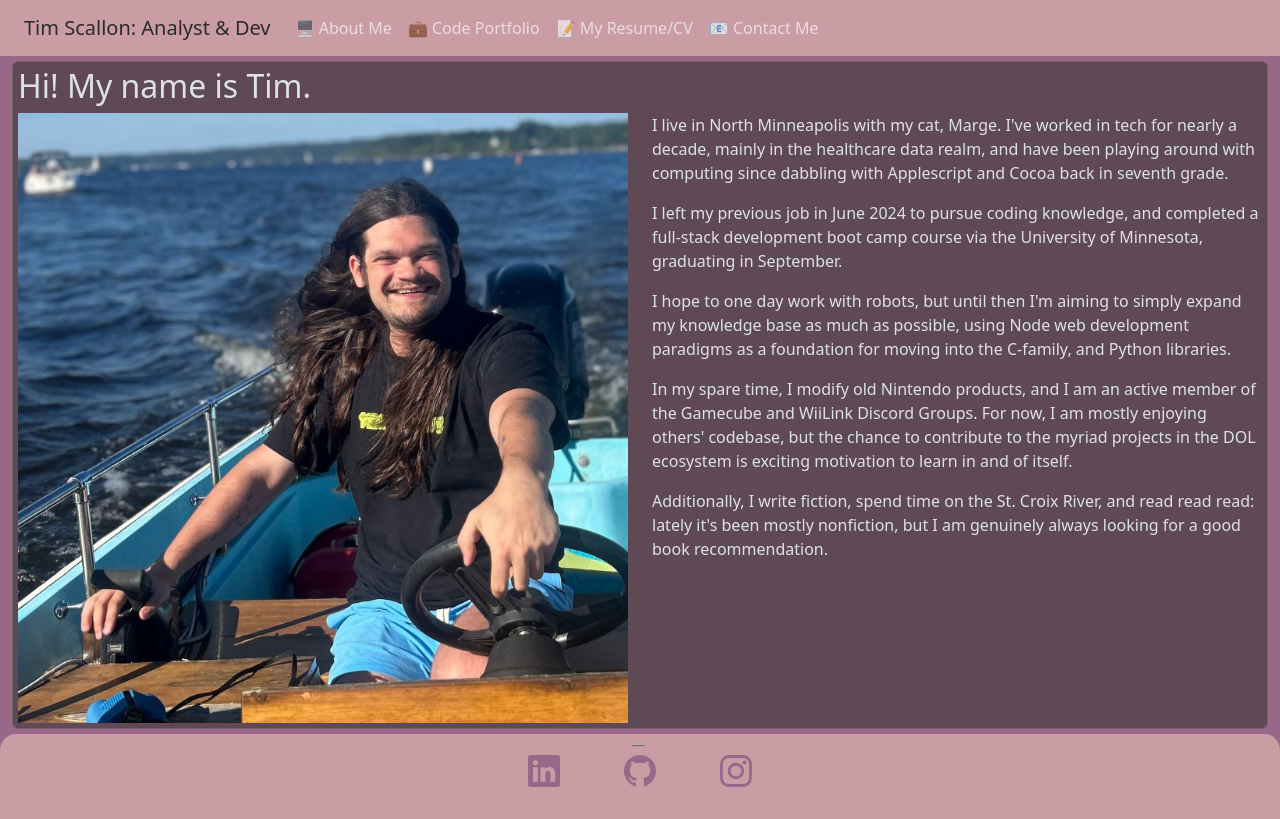
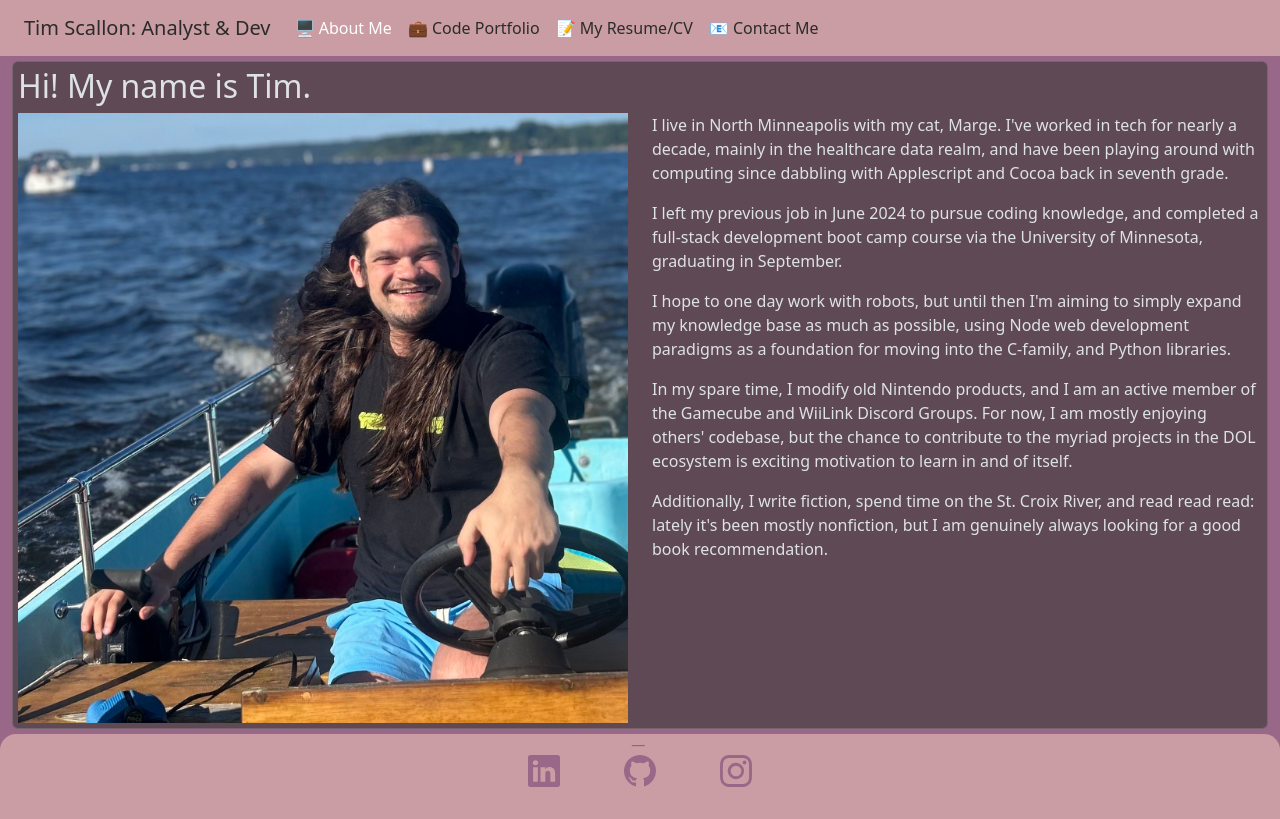
Before and after one commit to floatingpoint-exaflop/react-portfolio, a React (Vite) app: page / in a window 1280 px wide. Built offline with nearby package versions, Linux system fonts and the light colour scheme.

Commit message:
last fixes for now

```diff
--- a/src/components/Navigation.jsx
+++ b/src/components/Navigation.jsx
@@ -1,12 +1,8 @@
 import { useState } from "react";
+import { useLocation } from "react-router-dom";
 
 export default function Navigation(props) {
-
-  const [current, setCurrent] = useState("About Me");
-
-  const handleNavClick = (page) => {
-    setCurrent(page);
-  };
+  const location = useLocation();
 
   const menu = [
     { id: 1, label: "🖥️ About Me", href: "/" },
@@ -18,9 +14,9 @@ export default function Navigation(props) {
   return (
     <nav className="navbar navbar-expand-lg">
       <div className="container-fluid">
-        <a className="navbar-brand">
+        <span className="navbar-brand">
           {props.creator}: {props.title}
-        </a>
+        </span>
         <button
           className="navbar-toggler"
           type="button"
@@ -37,10 +33,13 @@ export default function Navigation(props) {
             {menu.map((page) => (
               <a
                 key={page.id}
-                className={`nav-link ${current === page.label ? "active" : ""}`}
+                className={`nav-link ${
+                  location.pathname === page.href ? "active" : ""
+                }`}
                 href={page.href}
-                aria-current={current === page.label ? "page" : undefined}
-                onClick={() => handleNavClick(page.label)}
+                aria-current={
+                  location.pathname === page.href ? "page" : undefined
+                }
               >
                 {page.label}
               </a>
--- a/src/more.css
+++ b/src/more.css
@@ -22,10 +22,16 @@ header, nav div, nav {
 .navbar-brand {
   color: #2A2B2A;
 }
+.navbar-brand:hover {
+  color: #2A2B2A;
+}
+
+.navbar-nav a {
+  color: #2A2B2A
+}
 
 main {
-  flex: 1;
-  /* Ensure main takes remaining space */
+  flex-grow: 1;
 }
 
 footer {
@@ -33,7 +39,7 @@ footer {
   color: rgb(255, 255, 255);
   text-align: center;
   padding: 1rem;
-  margin-top: auto; /* This helps push the footer to the bottom when content is short */
+  margin-top: auto;
   background-color: #C99DA3;
   border-top-left-radius: 1rem;
   border-top-right-radius: 1rem;
```
